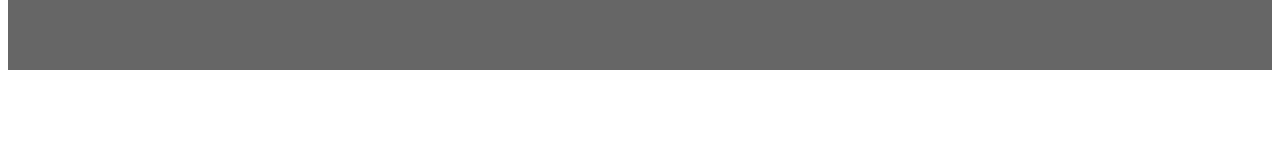
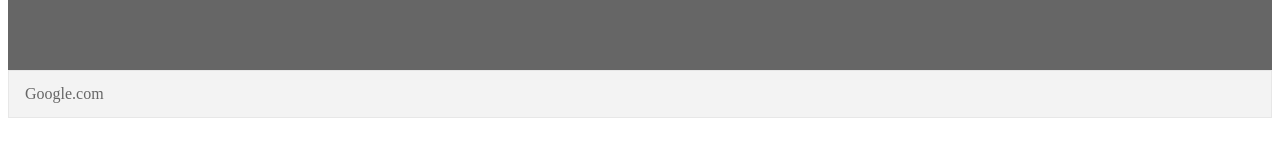
Before and after one commit to Luthufia/Class, a plain HTML site: page Practice/home.html in a window 1280 px wide. Shown: the part 247-404 px from the top of the page. Drawn offline with Linux system fonts and the light colour scheme.

Commit message:
Update home.html

```diff
--- a/Practice/home.html
+++ b/Practice/home.html
@@ -22,7 +22,9 @@
     </header>
     <section>
         <nav>
-
+           <ul>
+            <li> <a href="www.google.com">Google.com</a></li>
+           </ul>
         </nav>
     </section>
 </body>
```
